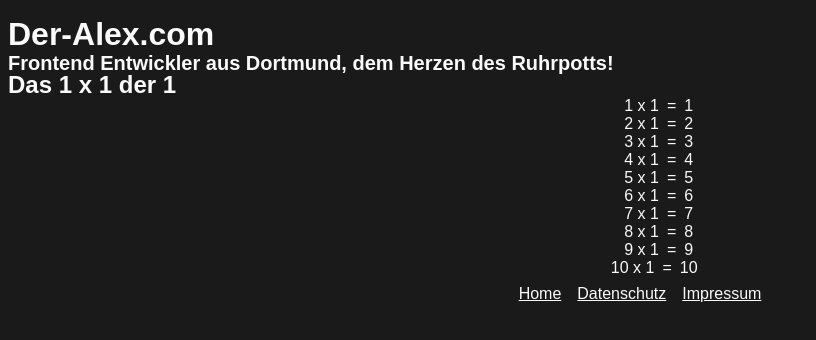
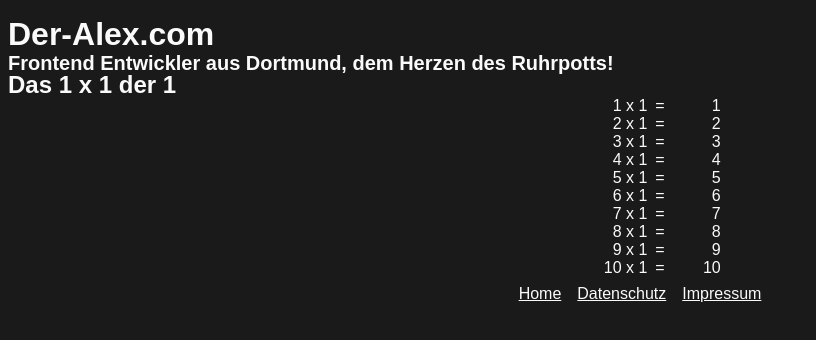
Before and after one commit to Der-Alex/der-alex.com, a Nuxt app: page /fabi in a window 1280 px wide. Shown: the top 340 px of the page, without its empty margins (0-816 px from the left). Built offline with nearby package versions, Linux system fonts and the light colour scheme.

Commit message:
changes on fabi game

```diff
--- a/components/Multiplier.vue
+++ b/components/Multiplier.vue
@@ -35,9 +35,12 @@ span {
   padding: 0 0.25rem;
 }
 .calc {
-  width: 5rem;
+  width: 6rem;
 }
 .tr {
   text-align: right;
 }
+.res {
+  width: 3.5rem;
+}
 </style>
--- a/components/TheGame.vue
+++ b/components/TheGame.vue
@@ -65,7 +65,7 @@ onMounted(() => {
   padding: 0 0.25rem;
 }
 .res {
-  width: 2.5rem;
+  width: 3.5rem;
   margin-left: 0.25rem;
   text-align: right;
 }
```
